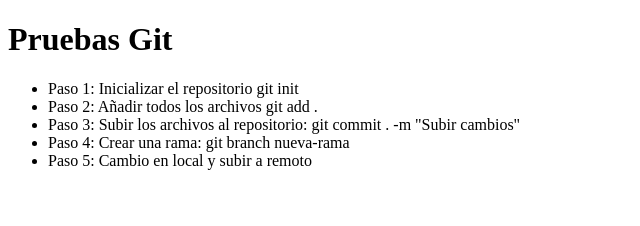
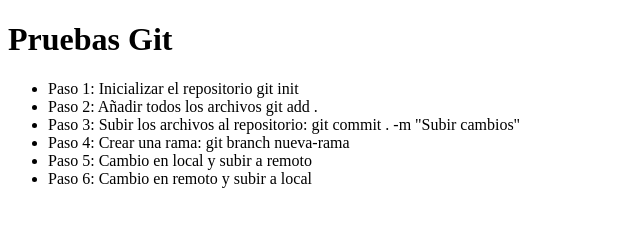
Before and after one commit to AmaiaLopezE/EDprueba, a plain HTML site: page index.html in a window 1280 px wide. Shown: the whole page, without its empty margins (0-640 px from the left). Drawn offline with Linux system fonts and the light colour scheme.

Commit message:
index.html

```diff
--- a/index.html
+++ b/index.html
@@ -13,6 +13,7 @@
         <li> Paso 3: Subir los archivos al repositorio: git commit . -m "Subir cambios" </li>
         <li> Paso 4: Crear una rama: git branch nueva-rama </li>
         <li> Paso 5: Cambio en local y subir a remoto </li>
+        <li> Paso 6: Cambio en remoto y subir a local </li>
 
 
     </ul>
```
